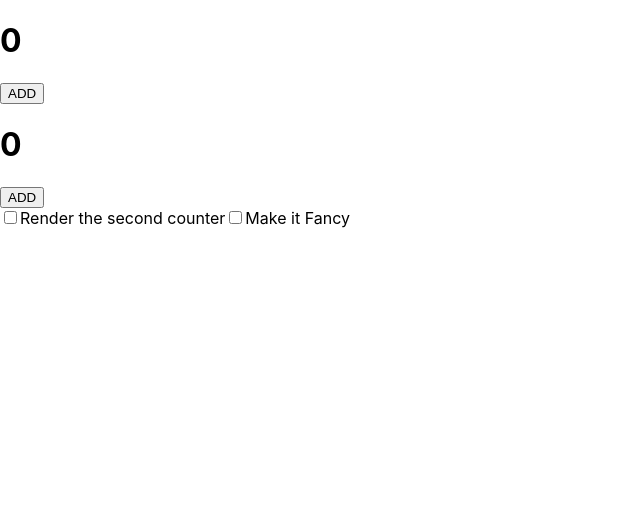
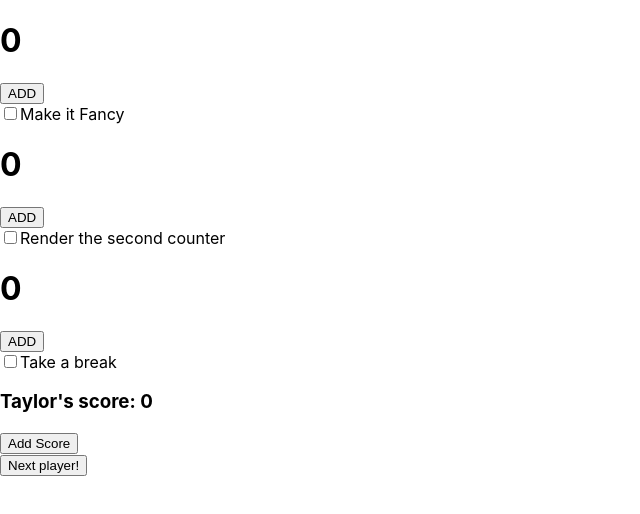
Before and after one commit to itsadityajais/REACT-PLAYGROUND, a React (Create React App) app: page / in a window 1280 px wide. Shown: the top 514 px of the page, without its empty margins (0-640 px from the left). Built offline with nearby package versions, Linux system fonts and the light colour scheme.

Commit message:
made Player Counter

```diff
--- a/src/Aniket/React-Topics/use-State/counter2.js
+++ b/src/Aniket/React-Topics/use-State/fancyCounter.js
@@ -2,11 +2,16 @@ import React, { useState } from "react";
 export function CounterInsideDiv() {
   const [showsecondCounter, setshowsecondCounter] = useState(true);
   const [isFancy, setisFancy] = useState(false);
-  // let result = <Counter />;
+  const [isPaused, setIsPaused] = useState(false);
 
   return (
     <div>
       {isFancy ? <Counter isFancy_={true} /> : <Counter isFancy_={false} />}
+      <label>
+        <input type="checkbox" onChange={() => setisFancy(!isFancy)}></input>
+        Make it Fancy
+      </label>
+
       {showsecondCounter ? <Counter /> : null}
       <label>
         <input
@@ -15,9 +20,11 @@ export function CounterInsideDiv() {
         ></input>
         Render the second counter
       </label>
+
+      {isPaused ? <p>See you later!</p> : <Counter />}
       <label>
-        <input type="checkbox" onChange={() => setisFancy(!isFancy)}></input>
-        Make it Fancy
+        <input type="checkbox" onChange={() => setIsPaused(!isPaused)}></input>
+        Take a break
       </label>
     </div>
   );
--- a/src/Aniket/React-Topics/use-State/index.js
+++ b/src/Aniket/React-Topics/use-State/index.js
@@ -1,2 +1,3 @@
 // export { Counter } from "./counter";
-export { CounterInsideDiv } from "./counter2";
+export { CounterInsideDiv } from "./fancyCounter";
+export { ScoreBoard } from "./playerCounter";
--- /dev/null
+++ b/src/Aniket/React-Topics/use-State/playerCounter.js
@@ -0,0 +1,39 @@
+import React, { useState } from "react";
+export function ScoreBoard() {
+  const [isPlayerA, setIsPlayerA] = useState(true);
+  return (
+    <div>
+      {/* {isPlayerA ? <Counter person="Taylor" /> : <Counter person="Sarah" />} // If we dont change the key...the state will be preserved and show in Sarah score also. */}
+
+      {isPlayerA ? (
+        <Counter key="1" person="Taylor" />
+      ) : (
+        <Counter key="2" person="Sarah" />
+      )}
+
+      <button
+        onClick={() => {
+          setIsPlayerA(!isPlayerA);
+        }}
+      >
+        Next player!
+      </button>
+    </div>
+  );
+}
+
+function Counter({ person }) {
+  const [score, setScore] = useState(0);
+
+  function UpdateScore() {
+    setScore(score + 1);
+  }
+  return (
+    <div>
+      <h3>
+        {person}'s score: {score}
+      </h3>
+      <button onClick={UpdateScore}>Add Score</button>
+    </div>
+  );
+}
--- a/src/App.js
+++ b/src/App.js
@@ -5,7 +5,8 @@ import {
   CounterUseEffect,
   MouseLocation,
 } from "./Aniket/React-Topics/useEffect/useEffect";
-import { CounterInsideDiv } from "./Aniket/React-Topics/use-State";
+import { CounterInsideDiv, ScoreBoard } from "./Aniket/React-Topics/use-State";
+
 function App() {
   // return <Zomato />; ///
   // return <PackingList />;
@@ -19,7 +20,12 @@ function App() {
   //     <MouseLocation />
   //   </>
   // );
-  return <CounterInsideDiv />;
+  return (
+    <div>
+      <CounterInsideDiv />
+      <ScoreBoard />
+    </div>
+  );
 }
 
 export default App;
```
